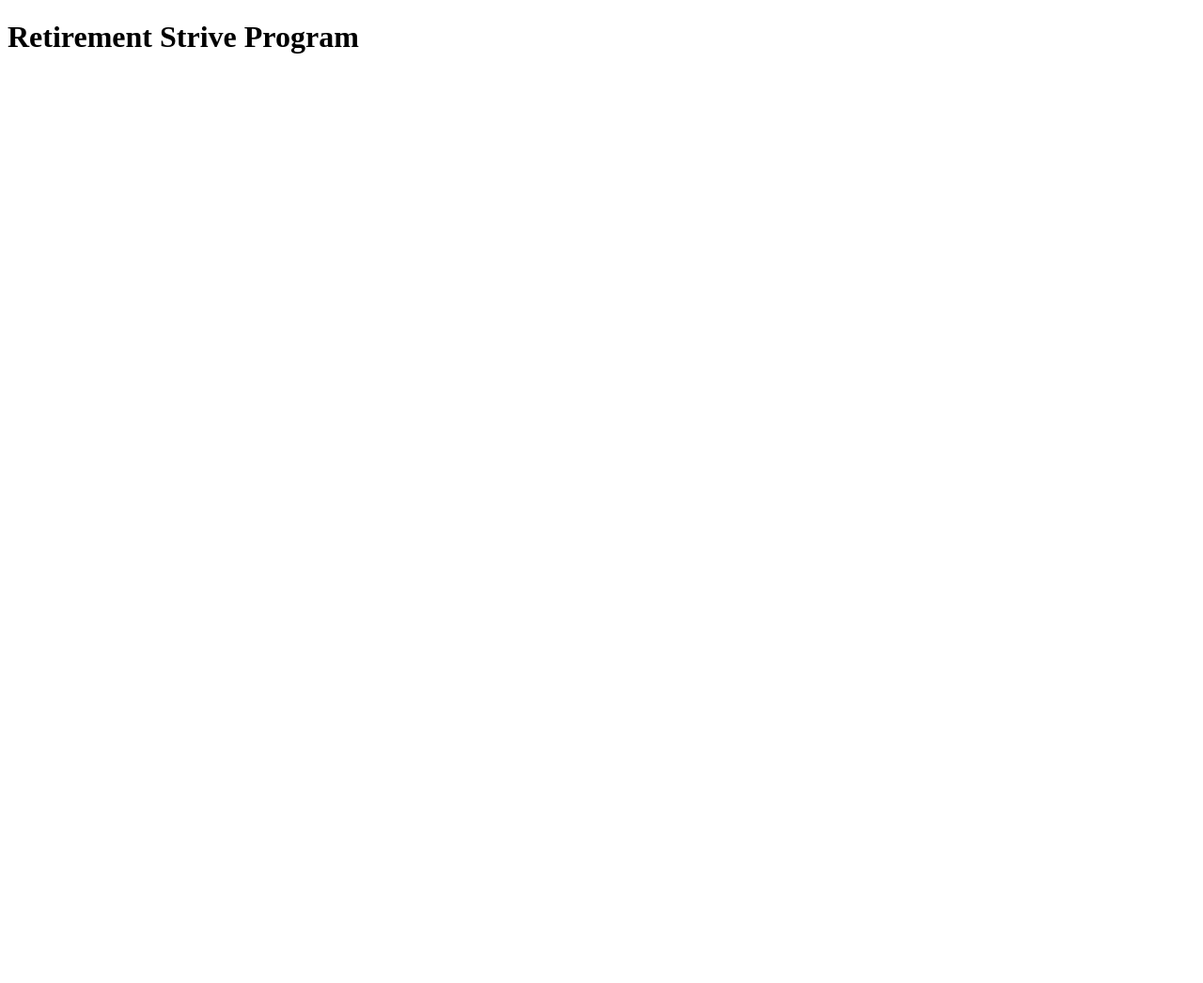
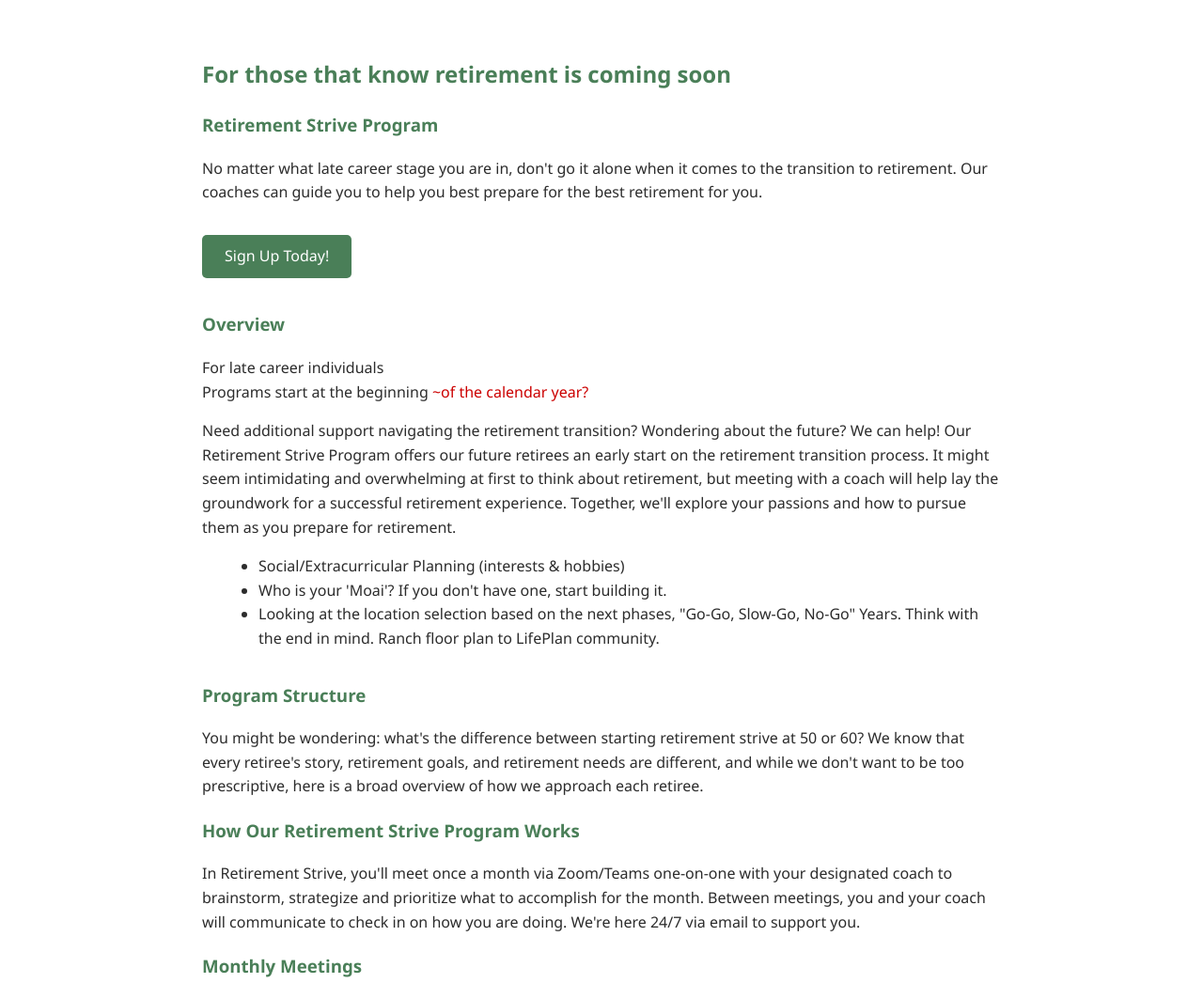
Before and after one commit to bkroepsch/bkroepsch.github.io, a plain HTML site: page strive.html in a window 1280 px wide. Shown: the top 1046 px of the page at 94% size. Before the commit the page ends 800 px from the top, so only its background shows below. Drawn offline with Linux system fonts and the light colour scheme.

Commit message:
Update strive.html

```diff
--- a/strive.html
+++ b/strive.html
@@ -1 +1,79 @@
-<!DOCTYPE html><html><head><title>Strive</title></head><body><h1>Retirement Strive Program</h1></body></html>
+<!DOCTYPE html>
+<html lang="en">
+<head>
+  <meta charset="UTF-8" />
+  <meta name="viewport" content="width=device-width, initial-scale=1.0"/>
+  <title>Retirement Strive Program | Aria</title>
+  <style>
+    body {
+      font-family: 'Segoe UI', sans-serif;
+      max-width: 850px;
+      margin: 0 auto;
+      padding: 40px 20px;
+      background-color: #ffffff;
+      color: #2c2c2c;
+      line-height: 1.6;
+    }
+    h2, h3 {
+      color: #4a7f58;
+    }
+    .btn {
+      display: inline-block;
+      background-color: #4a7f58;
+      color: white;
+      padding: 10px 24px;
+      border-radius: 5px;
+      text-decoration: none;
+      margin: 1em 0;
+    }
+    ul {
+      margin: 1em 0 2em 20px;
+    }
+    .note {
+      color: #cc0000;
+    }
+  </style>
+</head>
+<body>
+
+  <h2>For those that know retirement is coming soon</h2>
+
+  <h3>Retirement Strive Program</h3>
+  <p>No matter what late career stage you are in, don't go it alone when it comes to the transition to retirement. Our coaches can guide you to help you best prepare for the best retirement for you.</p>
+
+  <a href="#" class="btn">Sign Up Today!</a>
+
+  <h3>Overview</h3>
+  <p>For late career individuals<br>
+  Programs start at the beginning <span class="note">~of the calendar year?</span></p>
+
+  <p>Need additional support navigating the retirement transition? Wondering about the future? We can help! Our Retirement Strive Program offers our future retirees an early start on the retirement transition process. It might seem intimidating and overwhelming at first to think about retirement, but meeting with a coach will help lay the groundwork for a successful retirement experience. Together, we'll explore your passions and how to pursue them as you prepare for retirement.</p>
+
+  <ul>
+    <li>Social/Extracurricular Planning (interests & hobbies)</li>
+    <li>Who is your 'Moai'? If you don't have one, start building it.</li>
+    <li>Looking at the location selection based on the next phases, "Go-Go, Slow-Go, No-Go" Years. Think with the end in mind. Ranch floor plan to LifePlan community.</li>
+  </ul>
+
+  <h3>Program Structure</h3>
+  <p>You might be wondering: what's the difference between starting retirement strive at 50 or 60? We know that every retiree's story, retirement goals, and retirement needs are different, and while we don't want to be too prescriptive, here is a broad overview of how we approach each retiree.</p>
+
+  <h3>How Our Retirement Strive Program Works</h3>
+  <p>In Retirement Strive, you'll meet once a month via Zoom/Teams one-on-one with your designated coach to brainstorm, strategize and prioritize what to accomplish for the month. Between meetings, you and your coach will communicate to check in on how you are doing. We're here 24/7 via email to support you.</p>
+
+  <h3>Monthly Meetings</h3>
+  <p>You and your assigned coach will meet once a month via Zoom/Teams for 1 hour. During the meeting, you and your counselor will discuss in detail your goals, expectations, and any concerns you have currently and for the upcoming year.</p>
+
+  <h3>Weekly Check-Ins</h3>
+  <p>Immediately after your meeting, your coach will set some objectives to accomplish before the next meeting. Your coach will also check in with you via email to see how you are progressing, answer any questions, address any issues and concerns, and, most importantly, how you are doing.</p>
+
+  <h3>Here to Help!</h3>
+  <p>Even though you meet with your coach monthly, your coach is available 24/7 via email. At any time, you can ask questions or for feedback. Your coach can help research interests, hobbies, and guide building friendships.</p>
+
+  <h3>Ready to Get Started?</h3>
+  <p>We're here to support you in every stage of your retirement transition. Complete our contact form to schedule a free consultation today!</p>
+
+  <a href="#" class="btn">Schedule a Free Consultation</a>
+
+</body>
+</html>
```
